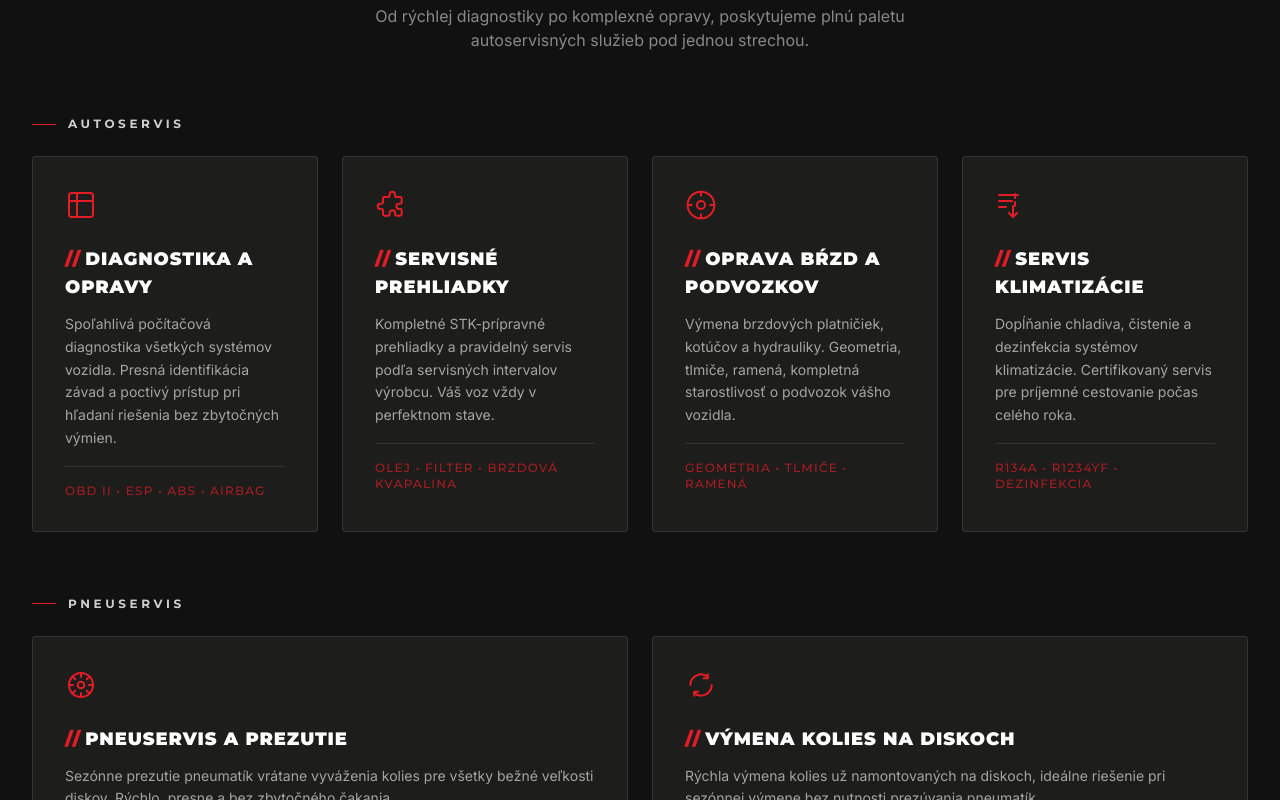
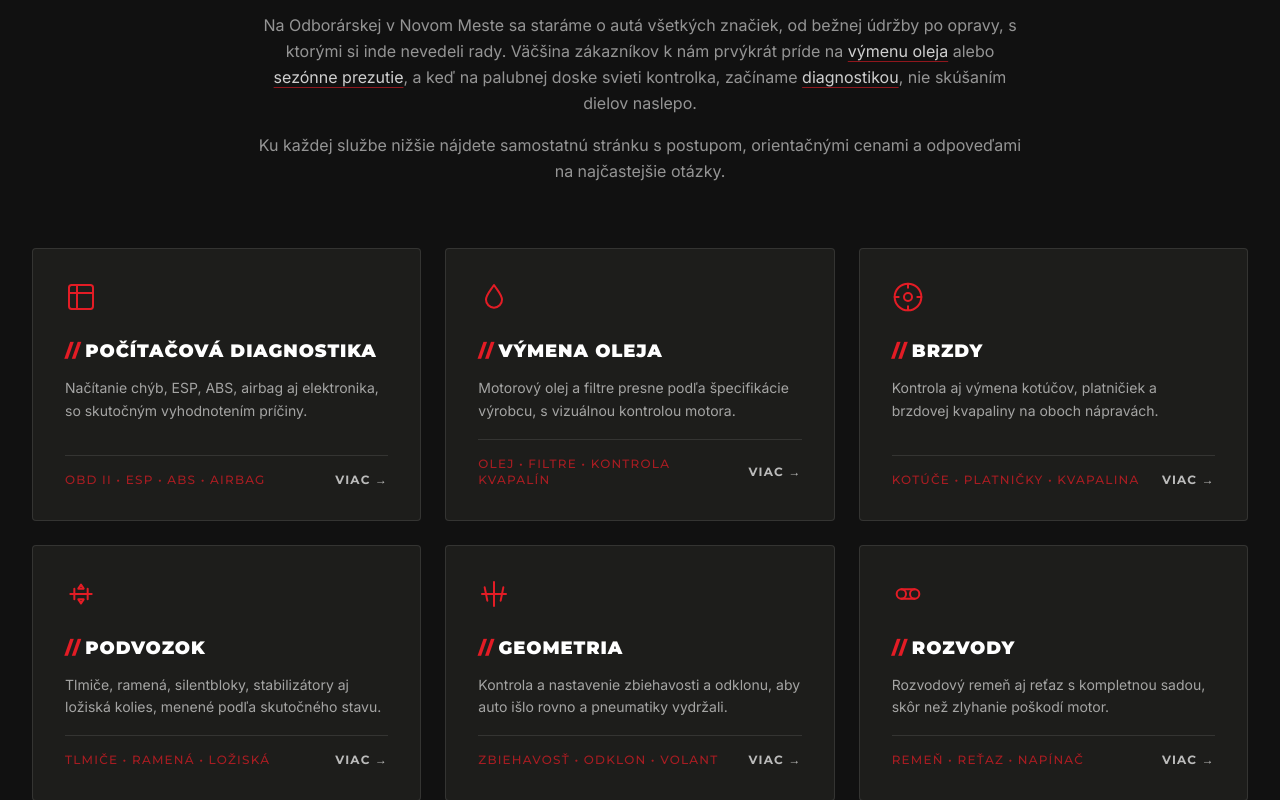
Before and after one commit to studioforma/ludato, a Next.js app: page / in a window 1280 px wide. Shown: the part 1020-1820 px from the top of the page. Built offline with nearby package versions, Linux system fonts and the light colour scheme.

Commit message:
Prerob služby na homepage na klikateľné karty s textom
Karty ťahajú názov a popis z registra služieb a vedú na služobné stránky.
Úvodný text odkazuje na olej, pneuservis a diagnostiku.

Co-Authored-By: Claude Opus 5.5 <noreply@anthropic.com>

```diff
--- a/src/components/ServicesSection.tsx
+++ b/src/components/ServicesSection.tsx
@@ -1,32 +1,34 @@
 'use client';
 
 import { useRef } from 'react';
+import Link from 'next/link';
 import { motion, useInView } from 'framer-motion';
+import { getService, type ServiceMeta } from '@/lib/services';
 
-const autoservisServices = [
+// Homepage shows only the core services. Name and teaser come from the
+// registry, so the cards always match the service pages they link to.
+const featured: { slug: string; detail: string; icon: React.ReactNode }[] = [
     {
+        slug: 'pocitacova-diagnostika-bratislava',
+        detail: 'OBD II • ESP • ABS • Airbag',
         icon: (
             <svg viewBox="0 0 24 24" fill="none" stroke="currentColor" strokeWidth="1.5" className="w-8 h-8">
                 <path strokeLinecap="round" strokeLinejoin="round" d="M9 3H5a2 2 0 00-2 2v4m6-6h10a2 2 0 012 2v4M9 3v18m0 0h10a2 2 0 002-2V9M9 21H5a2 2 0 01-2-2V9m0 0h18" />
             </svg>
         ),
-        title: 'DIAGNOSTIKA A OPRAVY',
-        description:
-            'Spoľahlivá počítačová diagnostika všetkých systémov vozidla. Presná identifikácia závad a poctivý prístup pri hľadaní riešenia bez zbytočných výmien.',
-        detail: 'OBD II • ESP • ABS • Airbag',
     },
     {
+        slug: 'vymena-oleja-bratislava',
+        detail: 'Olej • Filtre • Kontrola kvapalín',
         icon: (
             <svg viewBox="0 0 24 24" fill="none" stroke="currentColor" strokeWidth="1.5" className="w-8 h-8">
-                <path strokeLinecap="round" strokeLinejoin="round" d="M11 4a2 2 0 114 0v1a1 1 0 001 1h3a1 1 0 011 1v3a1 1 0 01-1 1h-1a2 2 0 100 4h1a1 1 0 011 1v3a1 1 0 01-1 1h-3a1 1 0 01-1-1v-1a2 2 0 10-4 0v1a1 1 0 01-1 1H7a1 1 0 01-1-1v-3a1 1 0 00-1-1H4a2 2 0 110-4h1a1 1 0 001-1V7a1 1 0 011-1h3a1 1 0 001-1V4z" />
+                <path strokeLinecap="round" strokeLinejoin="round" d="M12 3c-3 4.5-6 7.5-6 11a6 6 0 0012 0c0-3.5-3-6.5-6-11z" />
             </svg>
         ),
-        title: 'SERVISNÉ PREHLIADKY',
-        description:
-            'Kompletné STK-prípravné prehliadky a pravidelný servis podľa servisných intervalov výrobcu. Váš voz vždy v perfektnom stave.',
-        detail: 'Olej • Filter • Brzdová kvapalina',
     },
     {
+        slug: 'brzdy-bratislava',
+        detail: 'Kotúče • Platničky • Kvapalina',
         icon: (
             <svg viewBox="0 0 24 24" fill="none" stroke="currentColor" strokeWidth="1.5" className="w-8 h-8">
                 <circle cx="12" cy="12" r="10" strokeLinecap="round" />
@@ -34,26 +36,57 @@ const autoservisServices = [
                 <path strokeLinecap="round" strokeLinejoin="round" d="M12 2v3M12 19v3M2 12h3M19 12h3" />
             </svg>
         ),
-        title: 'OPRAVA BŔZD A PODVOZKOV',
-        description:
-            'Výmena brzdových platničiek, kotúčov a hydrauliky. Geometria, tlmiče, ramená, kompletná starostlivosť o podvozok vášho vozidla.',
-        detail: 'Geometria • Tlmiče • Ramená',
     },
     {
+        slug: 'podvozok-bratislava',
+        detail: 'Tlmiče • Ramená • Ložiská',
         icon: (
             <svg viewBox="0 0 24 24" fill="none" stroke="currentColor" strokeWidth="1.5" className="w-8 h-8">
-                <path strokeLinecap="round" strokeLinejoin="round" d="M3 4.5h14.25M3 9h9.75M3 13.5h5.25m5.25-.75V21m0 0l3-3m-3 3l-3-3M15 3.75v3m0 3v3" />
+                <path strokeLinecap="round" strokeLinejoin="round" d="M4 12h16M7 8v8M17 8v8M12 5l2 3h-4l2-3zM12 19l2-3h-4l2 3z" />
             </svg>
         ),
-        title: 'SERVIS KLIMATIZÁCIE',
-        description:
-            'Dopĺňanie chladiva, čistenie a dezinfekcia systémov klimatizácie. Certifikovaný servis pre príjemné cestovanie počas celého roka.',
+    },
+    {
+        slug: 'geometria-bratislava',
+        detail: 'Zbiehavosť • Odklon • Volant',
+        icon: (
+            <svg viewBox="0 0 24 24" fill="none" stroke="currentColor" strokeWidth="1.5" className="w-8 h-8">
+                <path strokeLinecap="round" strokeLinejoin="round" d="M12 3v18M5 7l2 10M19 7l-2 10M3 12h18" />
+            </svg>
+        ),
+    },
+    {
+        slug: 'rozvody-bratislava',
+        detail: 'Remeň • Reťaz • Napínač',
+        icon: (
+            <svg viewBox="0 0 24 24" fill="none" stroke="currentColor" strokeWidth="1.5" className="w-8 h-8">
+                <circle cx="7" cy="12" r="3.5" />
+                <circle cx="17" cy="12" r="3.5" />
+                <path strokeLinecap="round" d="M7 8.5h10M7 15.5h10" />
+            </svg>
+        ),
+    },
+    {
+        slug: 'servis-klimatizacie-bratislava',
         detail: 'R134a • R1234yf • Dezinfekcia',
+        icon: (
+            <svg viewBox="0 0 24 24" fill="none" stroke="currentColor" strokeWidth="1.5" className="w-8 h-8">
+                <path strokeLinecap="round" strokeLinejoin="round" d="M12 2v20M4.9 6.5l14.2 11M4.9 17.5l14.2-11M9 3.5l3 2.5 3-2.5M9 20.5l3-2.5 3 2.5" />
+            </svg>
+        ),
     },
-];
-
-const pneuservisServices = [
     {
+        slug: 'stk-ek-bratislava',
+        detail: 'Kontrola • Sprostredkovanie',
+        icon: (
+            <svg viewBox="0 0 24 24" fill="none" stroke="currentColor" strokeWidth="1.5" className="w-8 h-8">
+                <path strokeLinecap="round" strokeLinejoin="round" d="M9 12l2 2 4-4M12 3l8 3v6c0 4.5-3.4 8.3-8 9-4.6-.7-8-4.5-8-9V6l8-3z" />
+            </svg>
+        ),
+    },
+    {
+        slug: 'pneuservis-bratislava',
+        detail: '12" – 19" • Vyváženie • Uskladnenie',
         icon: (
             <svg viewBox="0 0 24 24" fill="none" stroke="currentColor" strokeWidth="1.5" className="w-8 h-8">
                 <circle cx="12" cy="12" r="9" />
@@ -61,27 +94,17 @@ const pneuservisServices = [
                 <path strokeLinecap="round" d="M12 3v3M12 18v3M21 12h-3M6 12H3M18.4 5.6l-2.1 2.1M7.7 16.3l-2.1 2.1M18.4 18.4l-2.1-2.1M7.7 7.7L5.6 5.6" />
             </svg>
         ),
-        title: 'PNEUSERVIS A PREZUTIE',
-        description:
-            'Sezónne prezutie pneumatík vrátane vyváženia kolies pre všetky bežné veľkosti diskov. Rýchlo, presne a bez zbytočného čakania.',
-        detail: '12" – 19" • Vyváženie • Kontrola tlaku',
-    },
-    {
-        icon: (
-            <svg viewBox="0 0 24 24" fill="none" stroke="currentColor" strokeWidth="1.5" className="w-8 h-8">
-                <path strokeLinecap="round" strokeLinejoin="round" d="M4 12a8 8 0 0113.5-5.7M20 12a8 8 0 01-13.5 5.7M17 4v3h-3M7 20v-3h3" />
-            </svg>
-        ),
-        title: 'VÝMENA KOLIES NA DISKOCH',
-        description:
-            'Rýchla výmena kolies už namontovaných na diskoch, ideálne riešenie pri sezónnej výmene bez nutnosti prezúvania pneumatík.',
-        detail: 'Bez čakania • Kontrola dezénu',
     },
 ];
 
-type Service = typeof autoservisServices[number];
+type Card = { meta: ServiceMeta; detail: string; icon: React.ReactNode };
 
-function ServiceCard({ service, index }: { service: Service; index: number }) {
+const cards: Card[] = featured.flatMap((f) => {
+    const meta = getService(f.slug);
+    return meta ? [{ meta, detail: f.detail, icon: f.icon }] : [];
+});
+
+function ServiceCard({ card, index }: { card: Card; index: number }) {
     const ref = useRef<HTMLDivElement>(null);
     const isInView = useInView(ref, { once: true, margin: '-80px' });
 
@@ -90,13 +113,12 @@ function ServiceCard({ service, index }: { service: Service; index: number }) {
             ref={ref}
             initial={{ opacity: 0, y: 60 }}
             animate={isInView ? { opacity: 1, y: 0 } : {}}
-            transition={{ duration: 0.6, delay: index * 0.15, ease: 'easeOut' }}
-            whileHover={{
-                y: -8,
-                boxShadow: '0 20px 60px rgba(227, 28, 37, 0.35)',
-                borderColor: 'rgba(227, 28, 37, 0.7)',
-            }}
-            className="group relative bg-[#1D1D1B] border border-white/10 rounded-sm p-8 cursor-default transition-colors duration-300 hover:bg-[#242422] overflow-hidden"
+            transition={{ duration: 0.6, delay: (index % 3) * 0.12, ease: 'easeOut' }}
+            whileHover={{ y: -8 }}
+        >
+            <Link
+                href={`/sluzby/${card.meta.slug}`}
+                className="group relative flex flex-col h-full bg-[#1D1D1B] border border-white/10 rounded-sm p-8 transition-all duration-300 hover:bg-[#242422] hover:border-[#E31C25]/70 hover:shadow-[0_20px_60px_rgba(227,28,37,0.35)] overflow-hidden"
             >
                 {/* Top left slash accent */}
                 <div className="absolute top-0 left-0 w-10 h-10 opacity-0 group-hover:opacity-100 transition-opacity duration-300">
@@ -104,39 +126,38 @@ function ServiceCard({ service, index }: { service: Service; index: number }) {
                     <div className="absolute top-3 left-5 w-px h-6 bg-[#E31C25] rotate-[20deg]" />
                 </div>
 
-
-            {/* Icon */}
-            <div className="text-[#E31C25] mb-6 group-hover:scale-110 transition-transform duration-300">
-                {service.icon}
+                <div className="text-[#E31C25] mb-6 group-hover:scale-110 transition-transform duration-300 origin-left">
+                    {card.icon}
                 </div>
 
-            {/* Title */}
                 <h3
-                className="font-black text-white text-lg mb-3 tracking-wider group-hover:text-[#E31C25] transition-colors duration-300"
+                    className="font-black text-white text-lg mb-3 tracking-wider uppercase group-hover:text-[#E31C25] transition-colors duration-300"
                     style={{ fontFamily: 'var(--font-montserrat)' }}
                 >
                     <span className="text-[#E31C25] mr-1">//</span>
-                {service.title}
+                    {card.meta.name}
                 </h3>
 
-            {/* Description */}
                 <p
-                className="text-white/60 text-sm leading-relaxed mb-4"
+                    className="text-white/60 text-sm leading-relaxed mb-4 flex-1"
                     style={{ fontFamily: 'var(--font-inter)' }}
                 >
-                {service.description}
+                    {card.meta.teaser}
                 </p>
 
-            {/* Tags */}
                 <div
-                className="text-[#E31C25]/70 text-xs tracking-widest uppercase font-medium border-t border-white/10 pt-4"
+                    className="flex items-center justify-between gap-4 border-t border-white/10 pt-4 text-xs tracking-widest uppercase"
                     style={{ fontFamily: 'var(--font-montserrat)' }}
                 >
-                {service.detail}
+                    <span className="text-[#E31C25]/70 font-medium">{card.detail}</span>
+                    <span className="text-white/70 group-hover:text-[#E31C25] font-bold whitespace-nowrap transition-colors duration-300">
+                        Viac →
+                    </span>
                 </div>
 
                 {/* Bottom red glow line */}
                 <div className="absolute bottom-0 left-0 right-0 h-px bg-gradient-to-r from-transparent via-[#E31C25] to-transparent opacity-0 group-hover:opacity-100 transition-opacity duration-300" />
+            </Link>
         </motion.div>
     );
 }
@@ -157,30 +178,9 @@ function SectionHeader({ children }: { children: React.ReactNode }) {
     );
 }
 
-function GroupLabel({ children }: { children: React.ReactNode }) {
-    const ref = useRef<HTMLDivElement>(null);
-    const isInView = useInView(ref, { once: true, margin: '-100px' });
+export { SectionHeader };
 
-    return (
-        <motion.div
-            ref={ref}
-            initial={{ opacity: 0, x: -30 }}
-            animate={isInView ? { opacity: 1, x: 0 } : {}}
-            transition={{ duration: 0.6, ease: 'easeOut' }}
-            className="flex items-center gap-3 mb-6"
-        >
-            <span className="w-6 h-px bg-[#E31C25]" />
-            <h3
-                className="text-white/80 text-xs font-bold tracking-[0.3em] uppercase"
-                style={{ fontFamily: 'var(--font-montserrat)' }}
-            >
-                {children}
-            </h3>
-        </motion.div>
-    );
-}
-
-export { SectionHeader };
+const inlineLink = 'text-white/80 underline decoration-[#E31C25]/60 underline-offset-4 hover:text-[#E31C25] transition-colors';
 
 export default function ServicesSection() {
     return (
@@ -196,52 +196,68 @@ export default function ServicesSection() {
                             <span className="text-[#E31C25] font-black">//</span> Čo robíme najlepšie
                         </p>
                         <h2
-                            className="text-4xl md:text-5xl font-black text-white mb-4"
+                            className="text-4xl md:text-5xl font-black text-white mb-6"
                             style={{ fontFamily: 'var(--font-montserrat)' }}
                         >
                             NAŠE <span className="text-[#E31C25]">SLUŽBY</span>
                         </h2>
-                        <p
-                            className="text-white/50 max-w-xl mx-auto text-base"
+                        <div
+                            className="text-white/55 max-w-3xl mx-auto text-base leading-relaxed space-y-4"
                             style={{ fontFamily: 'var(--font-inter)' }}
                         >
-                            Od rýchlej diagnostiky po komplexné opravy, poskytujeme plnú
-                            paletu autoservisných služieb pod jednou strechou.
+                            <p>
+                                Na Odborárskej v Novom Meste sa staráme o autá všetkých značiek, od
+                                bežnej údržby po opravy, s ktorými si inde nevedeli rady. Väčšina
+                                zákazníkov k nám prvýkrát príde na{' '}
+                                <Link href="/sluzby/vymena-oleja-bratislava" className={inlineLink}>
+                                    výmenu oleja
+                                </Link>{' '}
+                                alebo{' '}
+                                <Link href="/sluzby/pneuservis-bratislava" className={inlineLink}>
+                                    sezónne prezutie
+                                </Link>
+                                , a keď na palubnej doske svieti kontrolka, začíname{' '}
+                                <Link href="/sluzby/pocitacova-diagnostika-bratislava" className={inlineLink}>
+                                    diagnostikou
+                                </Link>
+                                , nie skúšaním dielov naslepo.
                             </p>
+                            <p>
+                                Ku každej službe nižšie nájdete samostatnú stránku s postupom,
+                                orientačnými cenami a odpoveďami na najčastejšie otázky.
+                            </p>
+                        </div>
                     </div>
                 </SectionHeader>
 
-                {/* Autoservis group */}
-                <GroupLabel>Autoservis</GroupLabel>
-                <div className="grid grid-cols-1 sm:grid-cols-2 lg:grid-cols-4 gap-6 mb-16">
-                    {autoservisServices.map((service, i) => (
-                        <ServiceCard key={service.title} service={service} index={i} />
+                <div className="grid grid-cols-1 sm:grid-cols-2 lg:grid-cols-3 gap-6">
+                    {cards.map((card, i) => (
+                        <ServiceCard key={card.meta.slug} card={card} index={i} />
                     ))}
                 </div>
 
-                {/* Pneuservis group */}
-                <GroupLabel>Pneuservis</GroupLabel>
-                <div className="grid grid-cols-1 sm:grid-cols-2 gap-6">
-                    {pneuservisServices.map((service, i) => (
-                        <ServiceCard key={service.title} service={service} index={i} />
-                    ))}
-                </div>
-
-                {/* Bottom CTA */}
+                {/* Bottom links */}
                 <motion.div
                     initial={{ opacity: 0, y: 30 }}
                     whileInView={{ opacity: 1, y: 0 }}
                     viewport={{ once: true }}
-                    transition={{ duration: 0.6, delay: 0.6 }}
-                    className="text-center mt-14"
+                    transition={{ duration: 0.6, delay: 0.3 }}
+                    className="flex flex-col sm:flex-row items-center justify-center gap-4 sm:gap-10 mt-14"
                 >
-                    <a
+                    <Link
                         href="/sluzby"
                         className="text-white/70 hover:text-[#E31C25] text-sm font-semibold tracking-widest uppercase transition-colors duration-300"
                         style={{ fontFamily: 'var(--font-montserrat)' }}
                     >
                         Zobraziť všetky služby →
-                    </a>
+                    </Link>
+                    <Link
+                        href="/cennik"
+                        className="text-white/40 hover:text-[#E31C25] text-sm font-semibold tracking-widest uppercase transition-colors duration-300"
+                        style={{ fontFamily: 'var(--font-montserrat)' }}
+                    >
+                        Cenník →
+                    </Link>
                 </motion.div>
             </div>
         </section>
```
Lines whose indentation alone changed are shown as unchanged.
